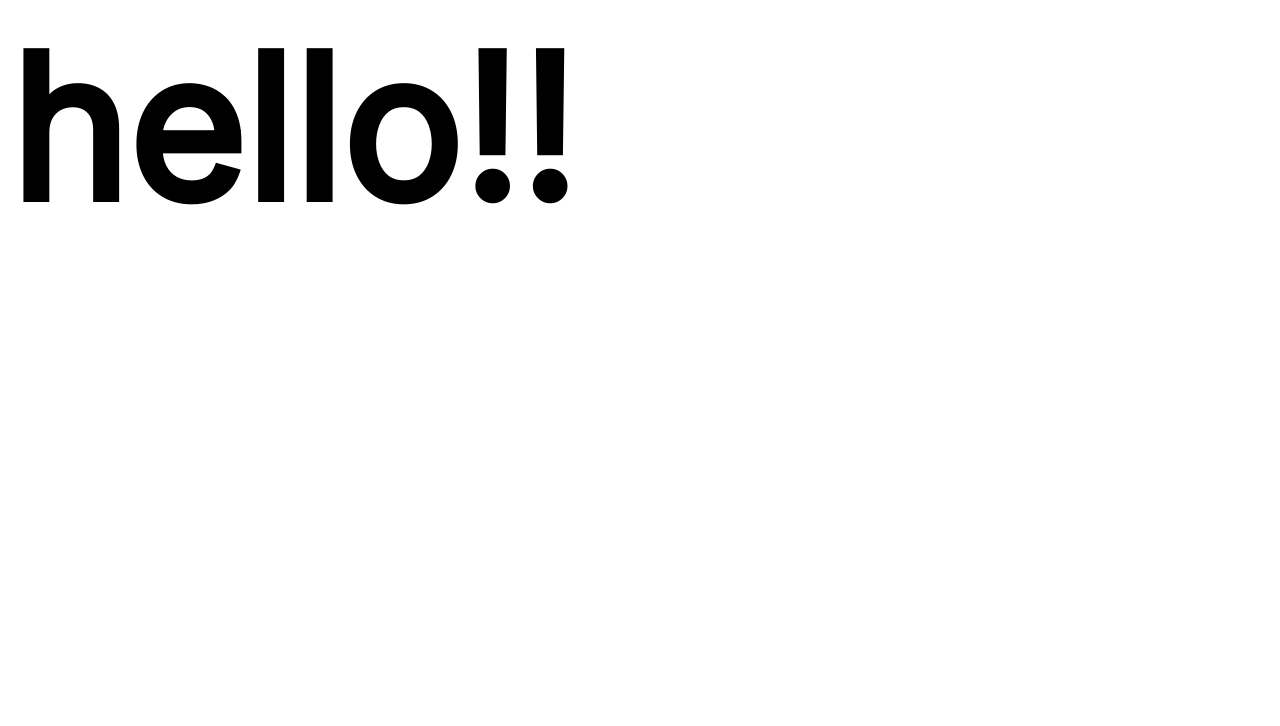
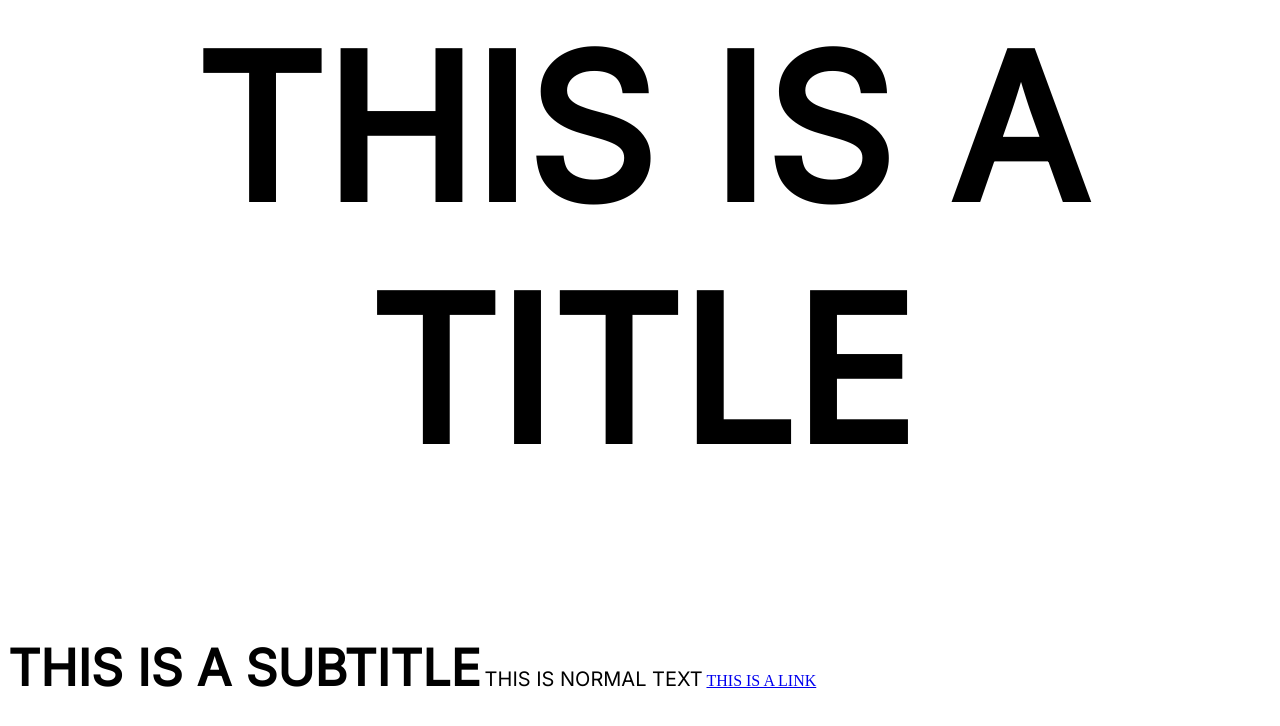
Before and after one commit to xkcdnerd/xkcdnerd.github.io, a plain HTML site: page index.html in a window 1280 px wide. Drawn offline with Linux system fonts and the light colour scheme.

Commit message:
Update index.html

```diff
--- a/index.html
+++ b/index.html
@@ -5,6 +5,9 @@
 <link href='https://fonts.googleapis.com/css?family=Inter' rel='stylesheet'>
 </head>
 <body>
-<page-title>hello!!</page-title>
+<page-title><center>THIS IS A TITLE</center></page-title>
+<subtitle>THIS IS A SUBTITLE</subtitle>
+<normal>THIS IS NORMAL TEXT</normal>
+<hyperlink><a href="https://xkcdnerd.github.io/">THIS IS A LINK</a></hyperlink>
 </body>
 </html>
```
